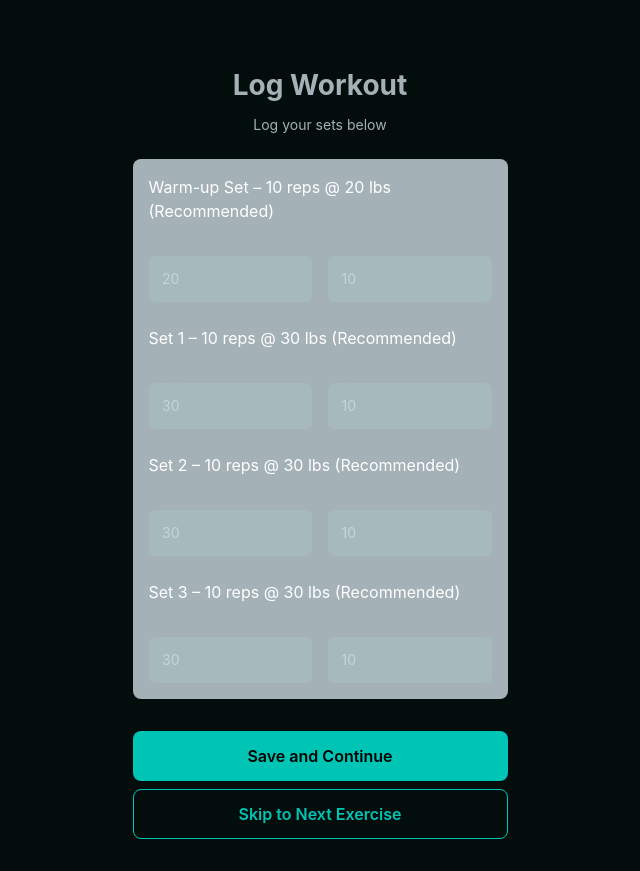
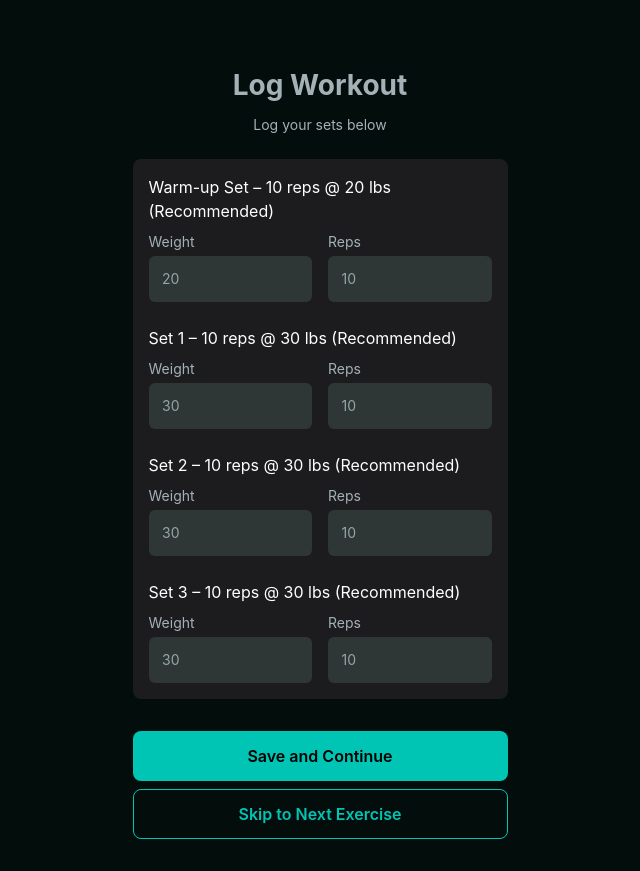
Before and after one commit to Cintegras/formcoach-dev, a React (Vite) app: page /workout-tracking/1 in a window 1280 px wide. Shown: the whole page, without its empty margins (320-960 px from the left). Built offline with nearby package versions, Linux system fonts and the light colour scheme.

Commit message:
Replace white fonts with A4B1B7

```diff
--- a/src/pages/LogWorkout.tsx
+++ b/src/pages/LogWorkout.tsx
@@ -117,7 +117,7 @@ const LogWorkout = () => {
         </p>
       </div>
 
-      <div className="bg-[#A4B1B7] rounded-lg p-4 mb-6">
+      <div className="bg-[#1C1C1E] rounded-lg p-4 mb-6">
         {sets.map((set, index) => (
           <div key={index} className="mb-6 last:mb-0">
             <p className="font-normal text-[16px] text-[#A4B1B7 mb-2">
```
